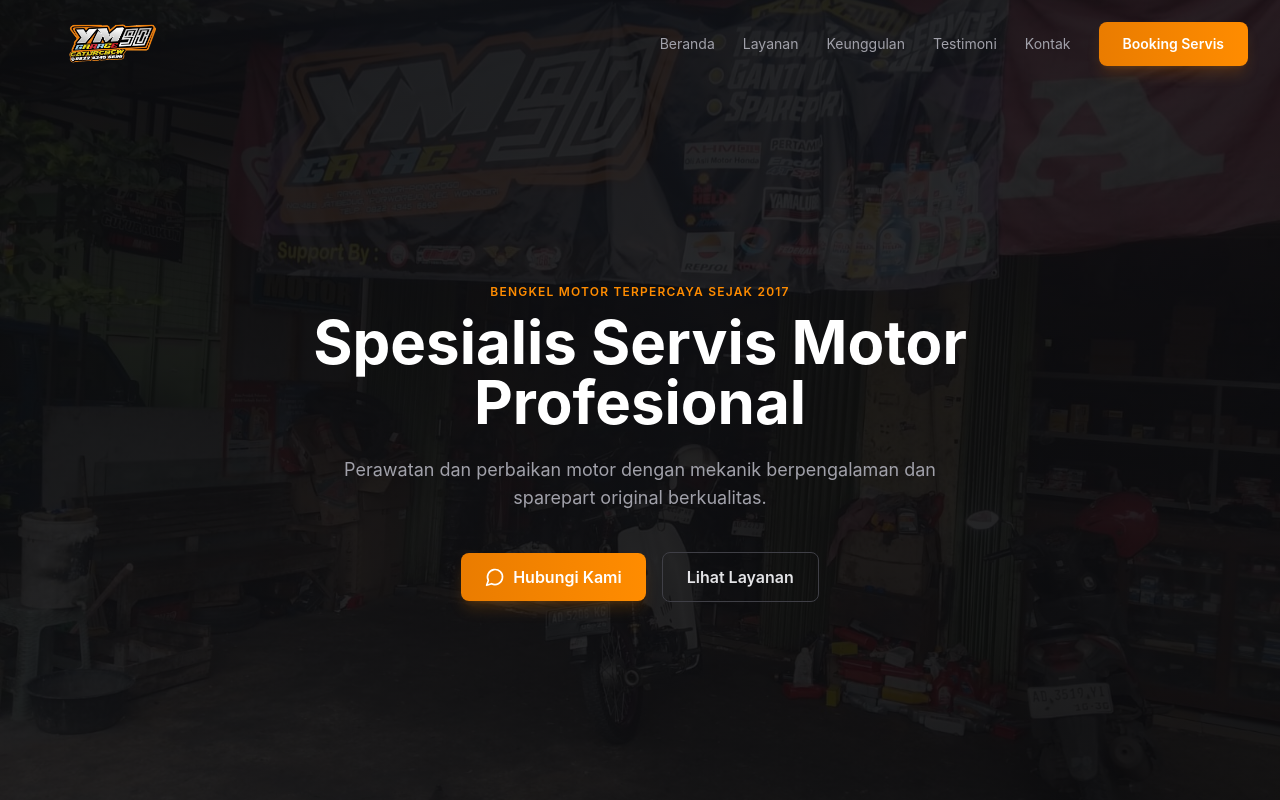
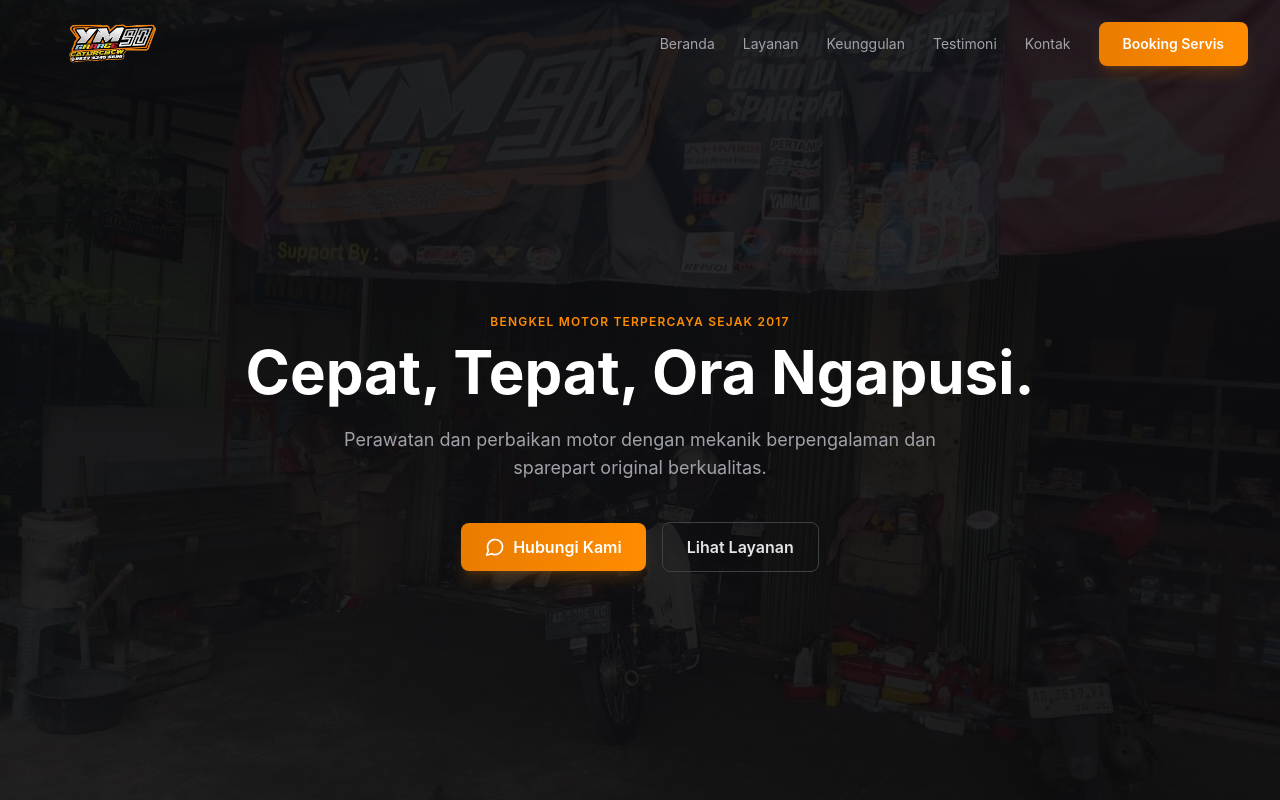
Before and after one commit to grrcs/yuana-motor-web, a Next.js app: page / in a window 1280 px wide. Shown: the top 800 px of the page. Built offline with nearby package versions, Linux system fonts and the light colour scheme.

Commit message:
Update Hero component

```diff
--- a/components/Hero.tsx
+++ b/components/Hero.tsx
@@ -30,7 +30,7 @@ export default function Hero() {
             </span>
 
             <h1 className="text-4xl md:text-5xl lg:text-6xl font-bold mb-6 leading-tight">
-              Spesialis Servis Motor Profesional
+              Cepat, Tepat, Ora Ngapusi.
             </h1>
 
             <p className="text-lg text-neutral-400 mb-10 max-w-2xl mx-auto">
```
